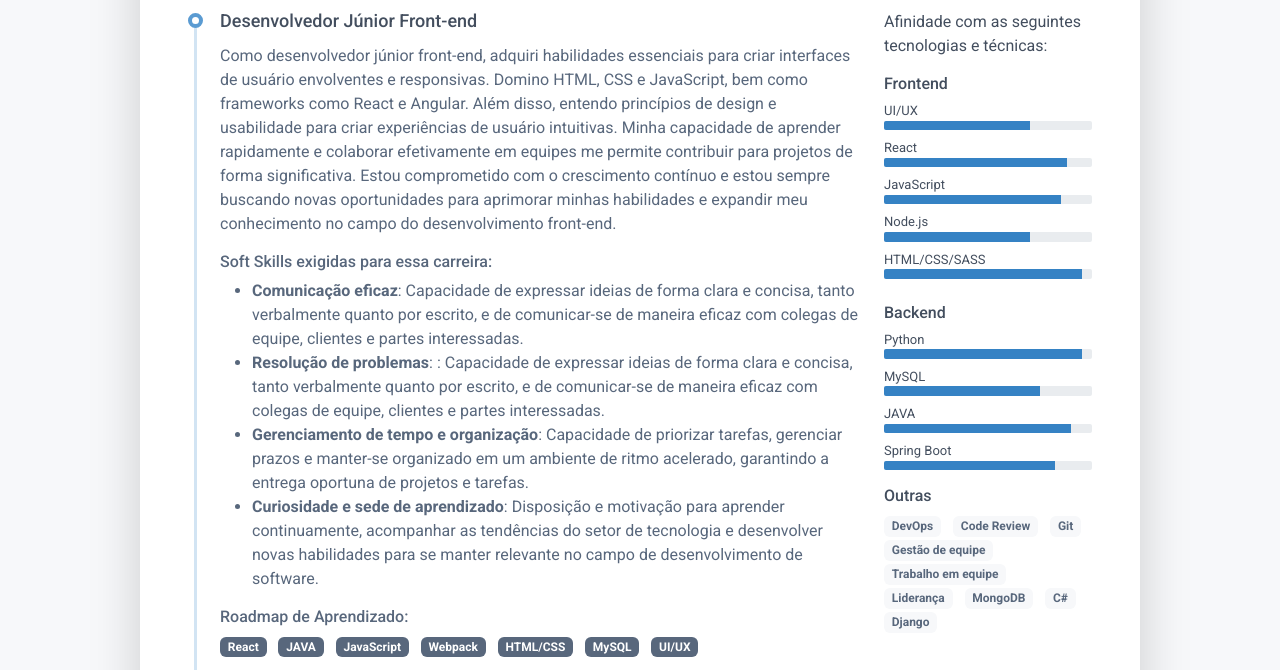
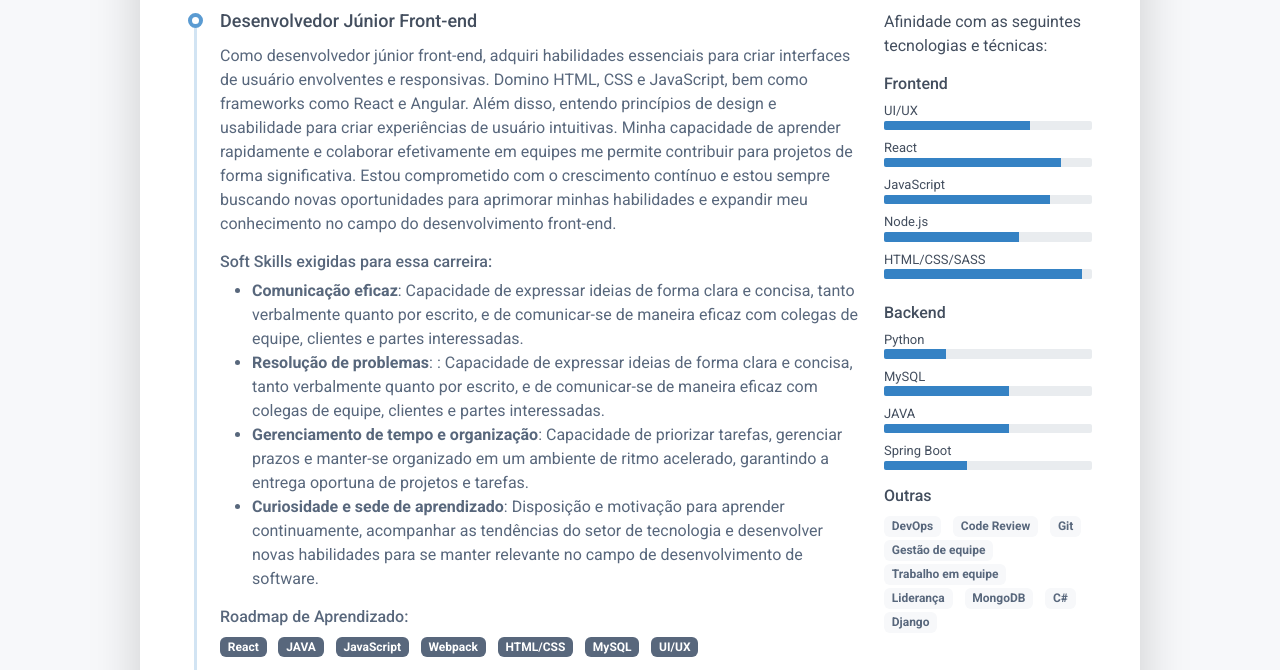
Before and after one commit to PabloSantosdve/Mapa_de_Carreira, a plain HTML site: page index.html in a window 1280 px wide. Shown: the part 670-1340 px from the top of the page. Drawn offline with Linux system fonts and the light colour scheme.

Commit message:
Update index.html

```diff
--- a/index.html
+++ b/index.html
@@ -305,7 +305,7 @@
 											<div class="resume-skill-name">React</div>
 											<div class="progress resume-progress">
 												<div class="progress-bar theme-progress-bar-dark" role="progressbar"
-													style="width: 88%" aria-valuenow="25" aria-valuemin="0"
+													style="width: 85%" aria-valuenow="25" aria-valuemin="0"
 													aria-valuemax="100"></div>
 											</div>
 										</li>
@@ -313,7 +313,7 @@
 											<div class="resume-skill-name">JavaScript</div>
 											<div class="progress resume-progress">
 												<div class="progress-bar theme-progress-bar-dark" role="progressbar"
-													style="width: 85%" aria-valuenow="25" aria-valuemin="0"
+													style="width: 80%" aria-valuenow="25" aria-valuemin="0"
 													aria-valuemax="100"></div>
 											</div>
 										</li>
@@ -322,7 +322,7 @@
 											<div class="resume-skill-name">Node.js</div>
 											<div class="progress resume-progress">
 												<div class="progress-bar theme-progress-bar-dark" role="progressbar"
-													style="width: 70%" aria-valuenow="25" aria-valuemin="0"
+													style="width: 65%" aria-valuenow="25" aria-valuemin="0"
 													aria-valuemax="100"></div>
 											</div>
 										</li>
@@ -344,7 +344,7 @@
 											<div class="resume-skill-name">Python</div>
 											<div class="progress resume-progress">
 												<div class="progress-bar theme-progress-bar-dark" role="progressbar"
-													style="width: 95%" aria-valuenow="25" aria-valuemin="0"
+													style="width: 30%" aria-valuenow="25" aria-valuemin="0"
 													aria-valuemax="100"></div>
 											</div>
 										</li>
@@ -352,7 +352,7 @@
 											<div class="resume-skill-name">MySQL</div>
 											<div class="progress resume-progress">
 												<div class="progress-bar theme-progress-bar-dark" role="progressbar"
-													style="width: 75%" aria-valuenow="25" aria-valuemin="0"
+													style="width: 60%" aria-valuenow="25" aria-valuemin="0"
 													aria-valuemax="100"></div>
 											</div>
 										</li>
@@ -360,7 +360,7 @@
 											<div class="resume-skill-name">JAVA</div>
 											<div class="progress resume-progress">
 												<div class="progress-bar theme-progress-bar-dark" role="progressbar"
-													style="width: 90%" aria-valuenow="25" aria-valuemin="0"
+													style="width: 60%" aria-valuenow="25" aria-valuemin="0"
 													aria-valuemax="100"></div>
 											</div>
 										</li>
@@ -368,7 +368,7 @@
 											<div class="resume-skill-name">Spring Boot</div>
 											<div class="progress resume-progress">
 												<div class="progress-bar theme-progress-bar-dark" role="progressbar"
-													style="width: 82%" aria-valuenow="25" aria-valuemin="0"
+													style="width: 40%" aria-valuenow="25" aria-valuemin="0"
 													aria-valuemax="100"></div>
 											</div>
 										</li>
```
